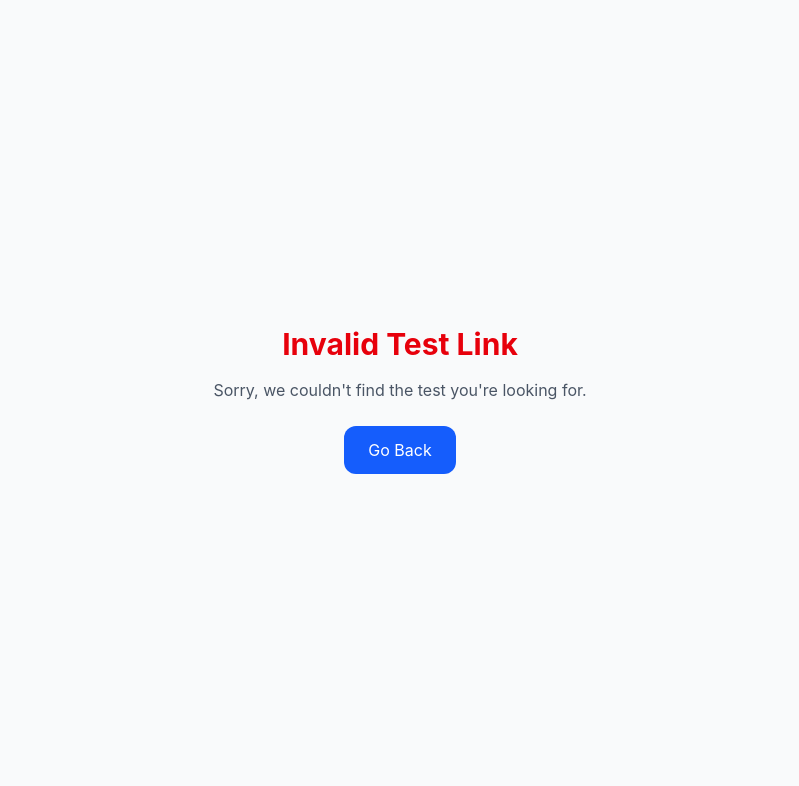
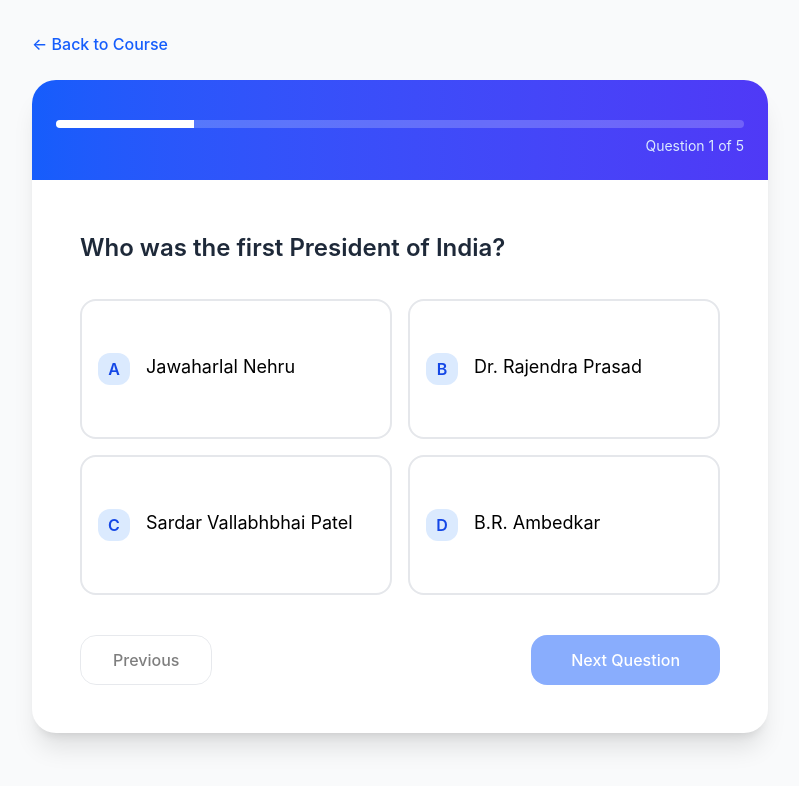
Before and after one commit to gurusishya26-wq/Gyani, a React app in the folder frontend/: page /test in a window 1280 px wide. Shown: the top 786 px of the page, without its empty margins (240-1039 px from the left). Built offline with nearby package versions, Linux system fonts and the light colour scheme; the HTML template or start-up script is replaced by a standard one.

Commit message:
Add files via upload

```diff
--- a/frontend/src/Home.tsx
+++ b/frontend/src/Home.tsx
@@ -1187,10 +1187,10 @@ function Home() {
       {/* ====================== DAILY QUIZ MODAL - KID FRIENDLY ====================== */}
       {showDailyQuizModal && (
         <div className="fixed inset-0 bg-black/70 flex items-center justify-center z-[200] p-4">
-          <div className="bg-white rounded-3xl max-w-lg w-full overflow-hidden shadow-2xl max-h-[95vh] overflow-y-auto">
+          <div className="bg-white rounded-3xl max-w-lg w-full overflow-hidden shadow-2xl max-h-[95vh] flex flex-col">
 
-            {/* Fun Header */}
-            <div className="bg-gradient-to-r from-[#5faae0] to-[#3b8ac7] p-8 text-white text-center relative">
+            {/* Fun Header - Fixed */}
+            <div className="bg-gradient-to-r from-[#5faae0] to-[#3b8ac7] p-8 text-white text-center relative flex-shrink-0">
               <button
                 onClick={() => setShowDailyQuizModal(false)}
                 className="absolute top-4 right-4 text-white text-5xl leading-none hover:scale-110 transition"
@@ -1205,8 +1205,8 @@ function Home() {
               <p className="text-white/90 mt-2 text-lg">1 Easy Question</p>
             </div>
 
-            {/* Question Area */}
-            <div className="p-8">
+            {/* Scrollable Content Area */}
+            <div className="flex-1 overflow-y-auto p-8 custom-scrollbar">
               <div className="mb-8 text-center">
                 <div className="inline-block bg-blue-100 text-blue-700 text-sm font-bold px-4 py-1 rounded-full mb-3">
                   GENERAL KNOWLEDGE
@@ -1266,8 +1266,8 @@ function Home() {
               )}
             </div>
 
-            {/* Footer Buttons */}
-            <div className="border-t p-6 flex flex-col gap-3">
+            {/* Footer Buttons - Fixed */}
+            <div className="border-t p-6 flex flex-col gap-3 flex-shrink-0">
               {!isSubmitted ? (
                 <button
                   onClick={() => {
--- a/frontend/src/TestPage.tsx
+++ b/frontend/src/TestPage.tsx
@@ -1,5 +1,5 @@
 import { useLocation, useNavigate } from 'react-router-dom';
-import { useEffect } from 'react';
+import { useEffect, useState } from 'react';
 
 const TestPage = () => {
   const location = useLocation();
@@ -7,59 +7,216 @@ const TestPage = () => {
 
   const { testType, courseTitle, chapterId } = location.state || {};
 
+  // Questions with Image Options
+  const questions = [
+    {
+      id: 1,
+      type: "text",
+      question: "Who was the first President of India?",
+      options: [
+        "Jawaharlal Nehru",
+        "Dr. Rajendra Prasad",
+        "Sardar Vallabhbhai Patel",
+        "B.R. Ambedkar"
+      ],
+      correctAnswer: 1,
+    },
+    {
+      id: 2,
+      type: "image_options",
+      question: "Which shape is different from the others?",
+      options: [
+        "https://picsum.photos/id/1015/300/200",  // Triangle
+        "https://picsum.photos/id/133/300/200",   // Circle
+        "https://picsum.photos/id/201/300/200",   // Square
+        "https://picsum.photos/id/180/300/200"    // Triangle (different)
+      ],
+      optionType: "image",
+      correctAnswer: 1, // Index of correct option
+    },
+    {
+      id: 3,
+      type: "reasoning",
+      question: "If a train travels at 60 km/h for 2 hours and then at 90 km/h for 3 hours, what is the average speed?",
+      options: ["70 km/h", "72 km/h", "78 km/h", "75 km/h"],
+      correctAnswer: 2,
+    },
+    {
+      id: 4,
+      type: "image_options",
+      question: "Which animal lives in water?",
+      options: [
+        "https://picsum.photos/id/237/300/200",   // Dog
+        "https://picsum.photos/id/1005/300/200",  // Cat
+        "https://picsum.photos/id/1018/300/200",  // Fish
+        "https://picsum.photos/id/669/300/200"    // Bird
+      ],
+      optionType: "image",
+      correctAnswer: 2,
+    },
+    {
+      id: 5,
+      type: "image",
+      question: "Identify the pattern and choose the next image:",
+      image: "https://res.cloudinary.com/dvlbqsfyu/image/upload/v1771513630/wu3i7tvtyneyvtjpca2t.png",
+      options: [
+        "https://res.cloudinary.com/dvlbqsfyu/image/upload/v1771512150/azhyfg0tatv73vctvzwf.png",
+        "https://res.cloudinary.com/dvlbqsfyu/image/upload/v1771512160/ipjhhsqocgjgvyc4h2uq.png",
+        "https://res.cloudinary.com/dvlbqsfyu/image/upload/v1771512169/bkjjxexbfh9qwxt3hlii.png",
+        "https://res.cloudinary.com/dvlbqsfyu/image/upload/v1771512160/ipjhhsqocgjgvyc4h2uq.png"
+      ],
+      optionType: "image",
+      correctAnswer: 1,
+    }
+  ];
+
+  const [currentQuestion, setCurrentQuestion] = useState(0);
+  const [selectedAnswers, setSelectedAnswers] = useState<number[]>(new Array(questions.length).fill(-1));
+  const [isSubmitted, setIsSubmitted] = useState(false);
+  const [score, setScore] = useState(0);
+
   useEffect(() => {
-    // If no data is passed, show error
-    if (!testType) {
-      console.error("No test data received");
-    }
+    if (!testType) console.error("No test data received");
   }, [testType]);
 
-  if (!testType) {
-    return (
-      <div className="min-h-screen bg-gray-50 flex items-center justify-center">
-        <div className="text-center">
-          <h1 className="text-3xl font-bold text-red-600 mb-4">Invalid Test Link</h1>
-          <p className="text-gray-600 mb-6">Sorry, we couldn't find the test you're looking for.</p>
-          <button
-            onClick={() => navigate(-1)}
-            className="px-6 py-3 bg-blue-600 text-white rounded-xl hover:bg-blue-700"
-          >
-            Go Back
-          </button>
-        </div>
-      </div>
-    );
-  }
+  const handleOptionSelect = (optionIndex: number) => {
+    if (isSubmitted) return;
+    const newAnswers = [...selectedAnswers];
+    newAnswers[currentQuestion] = optionIndex;
+    setSelectedAnswers(newAnswers);
+  };
+
+  const handleNext = () => {
+    if (currentQuestion < questions.length - 1) {
+      setCurrentQuestion(currentQuestion + 1);
+    } else {
+      calculateScore();
+    }
+  };
+
+  const handlePrevious = () => {
+    if (currentQuestion > 0) setCurrentQuestion(currentQuestion - 1);
+  };
+
+  const calculateScore = () => {
+    let finalScore = 0;
+    selectedAnswers.forEach((answer, index) => {
+      if (answer === questions[index].correctAnswer) finalScore++;
+    });
+    setScore(finalScore);
+    setIsSubmitted(true);
+  };
+
+  const progress = ((currentQuestion + 1) / questions.length) * 100;
+  const currentQ = questions[currentQuestion];
 
   return (
-    <div className="min-h-screen bg-gray-50 p-6">
-      <div className="max-w-4xl mx-auto">
+    <div className="min-h-screen bg-gray-50 py-8">
+      <div className="max-w-3xl mx-auto px-4">
         <button
           onClick={() => navigate(-1)}
-          className="mb-6 text-blue-600 flex items-center gap-2 hover:text-blue-700"
+          className="mb-6 text-blue-600 flex items-center gap-2 hover:text-blue-700 font-medium"
         >
           ← Back to Course
         </button>
 
-        <div className="bg-white rounded-2xl shadow p-8 md:p-12">
-          <h1 className="text-3xl font-bold text-gray-800 mb-2">{testType}</h1>
-          <p className="text-gray-600 mb-8">{courseTitle}</p>
-
-          <div className="border rounded-xl p-8 text-center">
-            <div className="text-6xl mb-6">📝</div>
-            <h2 className="text-2xl font-semibold mb-4">Ready to take the test?</h2>
-            <p className="text-gray-600 mb-8">
-              This is a placeholder for <strong>{testType}</strong>
+        <div className="bg-white rounded-3xl shadow-xl overflow-hidden">
+          {/* Header */}
+          <div className="bg-gradient-to-r from-blue-600 to-indigo-600 text-white p-6">
+            <h1 className="text-2xl font-bold">{testType}</h1>
+            <p className="text-blue-100">{courseTitle}</p>
+            <div className="mt-4 h-2 bg-white/20 rounded-full overflow-hidden">
+              <div className="h-full bg-white transition-all duration-300" style={{ width: `${progress}%` }} />
+            </div>
+            <p className="text-sm text-blue-100 mt-2 text-right">
+              Question {currentQuestion + 1} of {questions.length}
             </p>
-
-            <button className="bg-green-600 text-white px-10 py-4 rounded-2xl text-lg font-medium hover:bg-green-700">
-              Start Test
-            </button>
           </div>
 
-          <p className="text-center text-sm text-gray-500 mt-8">
-            Test ID: {chapterId || 'Full Syllabus'}
-          </p>
+          {/* Question Area */}
+          {!isSubmitted ? (
+            <div className="p-8 md:p-12">
+              <h2 className="text-xl md:text-2xl font-semibold text-gray-800 leading-relaxed mb-8">
+                {currentQ.question}
+              </h2>
+
+              {/* Main Image (if any) */}
+              {currentQ.image && (
+                <div className="mb-8 rounded-2xl overflow-hidden border border-gray-200 shadow-sm">
+                  <img
+                    src={currentQ.image}
+                    alt="Question"
+                    className="w-full h-auto max-h-[280px] object-contain bg-gray-50"
+                  />
+                </div>
+              )}
+
+              {/* Options */}
+              <div className="grid grid-cols-1 md:grid-cols-2 gap-4">
+                {currentQ.options.map((option, index) => (
+                  <button
+                    key={index}
+                    onClick={() => handleOptionSelect(index)}
+                    className={`p-4 rounded-2xl border-2 transition-all flex items-center justify-center min-h-[140px] hover:shadow-md ${
+                      selectedAnswers[currentQuestion] === index
+                        ? 'border-blue-600 bg-blue-50'
+                        : 'border-gray-200 hover:border-gray-300'
+                    }`}
+                  >
+                    {currentQ.optionType === "image" ? (
+                      <img
+                        src={option}
+                        alt={`Option ${String.fromCharCode(65 + index)}`}
+                        className="max-h-[130px] w-full object-contain rounded-xl"
+                      />
+                    ) : (
+                      <div className="flex items-start w-full">
+                        <span className="inline-block w-8 h-8 bg-blue-100 text-blue-700 rounded-xl text-center leading-8 mr-4 font-semibold flex-shrink-0">
+                          {String.fromCharCode(65 + index)}
+                        </span>
+                        <span className="text-lg text-left">{option}</span>
+                      </div>
+                    )}
+                  </button>
+                ))}
+              </div>
+
+              {/* Navigation */}
+              <div className="flex justify-between mt-10">
+                <button
+                  onClick={handlePrevious}
+                  disabled={currentQuestion === 0}
+                  className="px-8 py-3 border border-gray-300 rounded-2xl font-medium disabled:opacity-50"
+                >
+                  Previous
+                </button>
+
+                <button
+                  onClick={handleNext}
+                  disabled={selectedAnswers[currentQuestion] === -1}
+                  className="px-10 py-3 bg-blue-600 text-white rounded-2xl font-medium hover:bg-blue-700 disabled:opacity-50 disabled:cursor-not-allowed"
+                >
+                  {currentQuestion === questions.length - 1 ? "Submit Test" : "Next Question"}
+                </button>
+              </div>
+            </div>
+          ) : (
+            /* Result Screen */
+            <div className="p-12 text-center">
+              <div className="text-7xl mb-6">🏆</div>
+              <h2 className="text-4xl font-bold text-gray-800">Test Completed!</h2>
+              <p className="text-6xl font-bold text-blue-600 my-6">
+                {score} / {questions.length}
+              </p>
+
+              <button
+                onClick={() => navigate(-1)}
+                className="bg-green-600 text-white px-10 py-4 rounded-2xl text-lg font-medium hover:bg-green-700"
+              >
+                Back to Course
+              </button>
+            </div>
+          )}
         </div>
       </div>
     </div>
--- a/frontend/src/index.css
+++ b/frontend/src/index.css
@@ -38,12 +38,16 @@
   font-size: 14px;
 }
 
-/* In your index.css or globals.css */
-.scrollbar-hide::-webkit-scrollbar {
-  display: none;
+/* In your global CSS */
+.custom-scrollbar::-webkit-scrollbar {
+  width: 8px;
 }
 
-.scrollbar-hide {
-  -ms-overflow-style: none;
-  scrollbar-width: none;
+.custom-scrollbar::-webkit-scrollbar-thumb {
+  background-color: #5faae0;
+  border-radius: 20px;
 }
+
+.custom-scrollbar::-webkit-scrollbar-thumb:hover {
+  background-color: #3b8ac7;
+}
```
